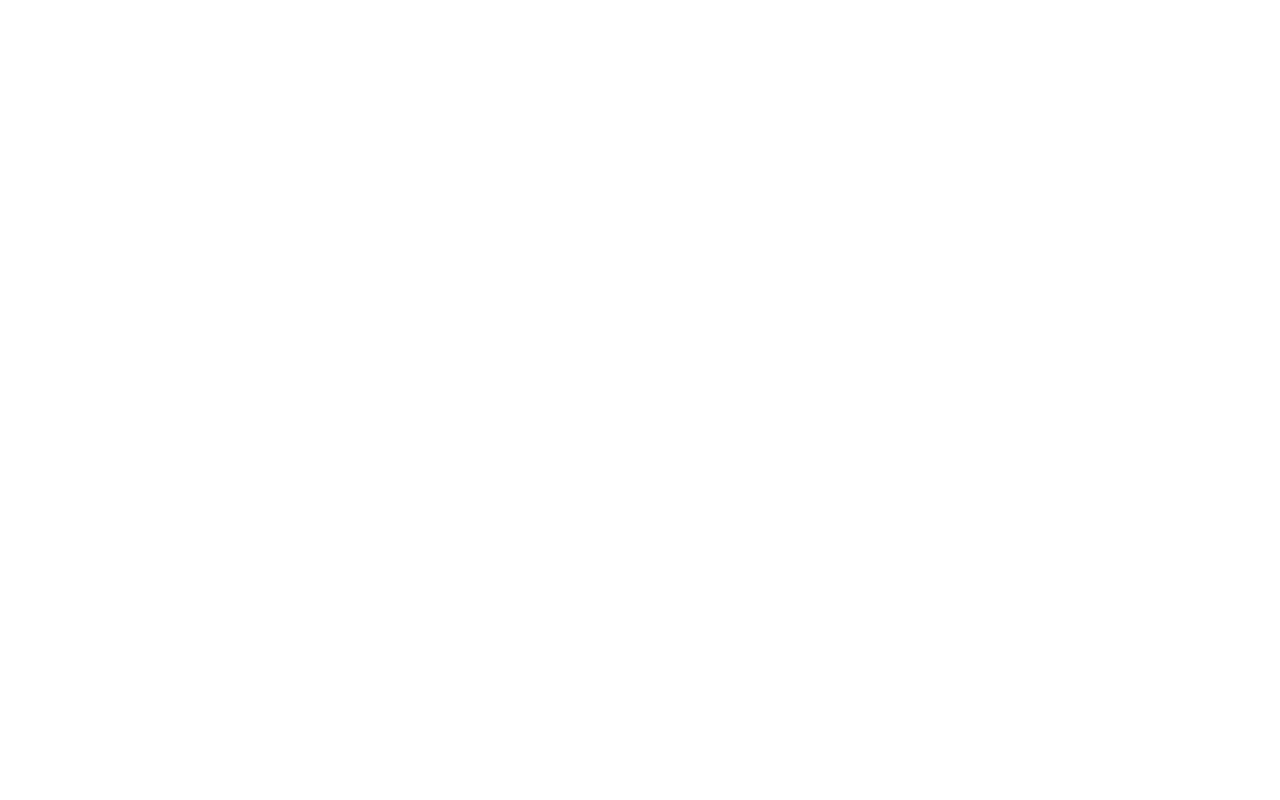
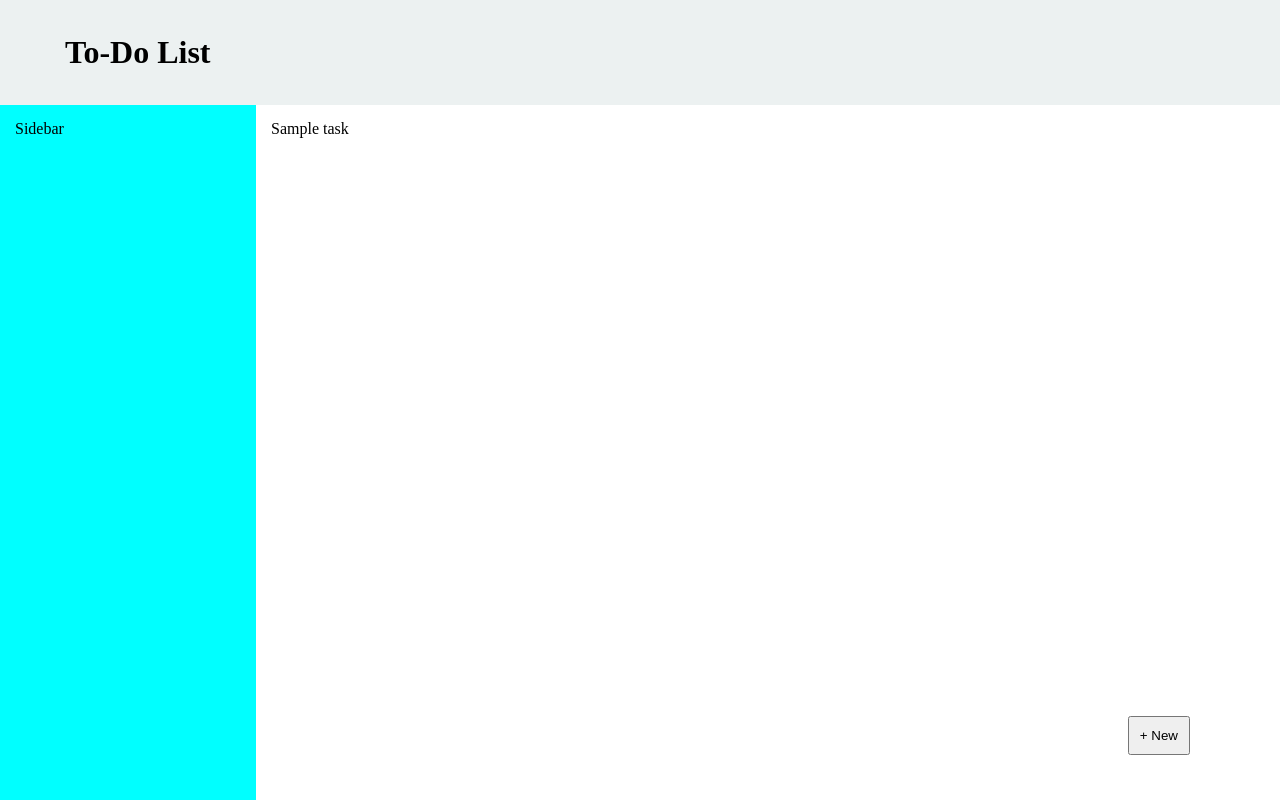
Before and after one commit to w-TFrank/to-do-list, a website built with webpack: page dist/index.html in a window 1280 px wide. Built offline with Linux system fonts and the light colour scheme.

Commit message:
basic html & css done

```diff
--- a/package.json
+++ b/package.json
@@ -9,6 +9,8 @@
   "author": "",
   "license": "ISC",
   "devDependencies": {
+    "css-loader": "^6.8.1",
+    "style-loader": "^3.3.3",
     "webpack": "^5.88.2",
     "webpack-cli": "^5.1.4"
   }
--- a/src/index.js
+++ b/src/index.js
@@ -1 +1 @@
-console.log(1 + 3);
+import "./style.css";
--- /dev/null
+++ b/src/style.css
@@ -0,0 +1,42 @@
+html, #header>h1, body {
+    margin: 0;
+}
+
+body {
+    display: grid;
+    width: 100vw;
+    height: 100vh;
+    grid-template-columns: 1fr 4fr;
+    grid-template-rows: auto 1fr;
+}
+
+#header {
+    display: flex;
+    align-items: center;
+    height: 75px;
+    background-color:rgb(236, 241, 241);
+    padding: 15px;
+    padding-left: 65px;
+    grid-column: 1 / 5;
+}
+
+#sidebar {
+    padding: 15px;
+    background-color: aqua;
+}
+
+#tasks {
+    display: grid;
+    grid-template-rows: auto 100px;
+    padding: 15px;
+}
+
+#new {
+    display: flex;
+    justify-self: flex-end;
+    align-self: center;
+    align-items: center;
+    justify-content: center;
+    margin-right: 75px;
+    padding: 10px;
+}
--- a/webpack.config.js
+++ b/webpack.config.js
@@ -6,4 +6,12 @@ module.exports = {
         filename: 'main.js',
         path: path.resolve(__dirname, 'dist'),
     },
+    module: {
+        rules: [
+            {
+                test: /\.css$/i,
+                use: ['style-loader', 'css-loader'],
+            },
+        ],
+    },
 mode: 'development'};
```
Also changed, not shown: dist/index.html, dist/main.js, 1 other file.
